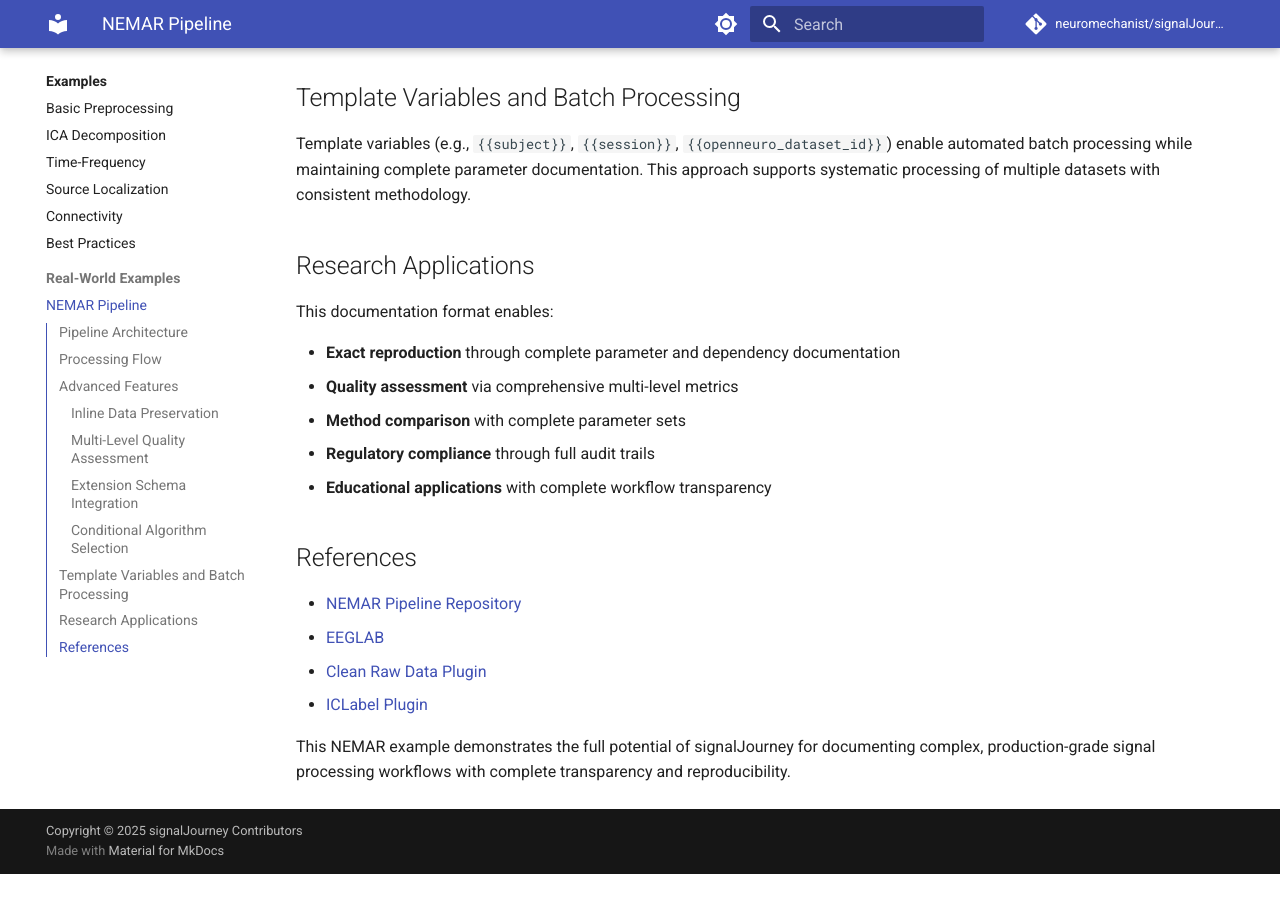
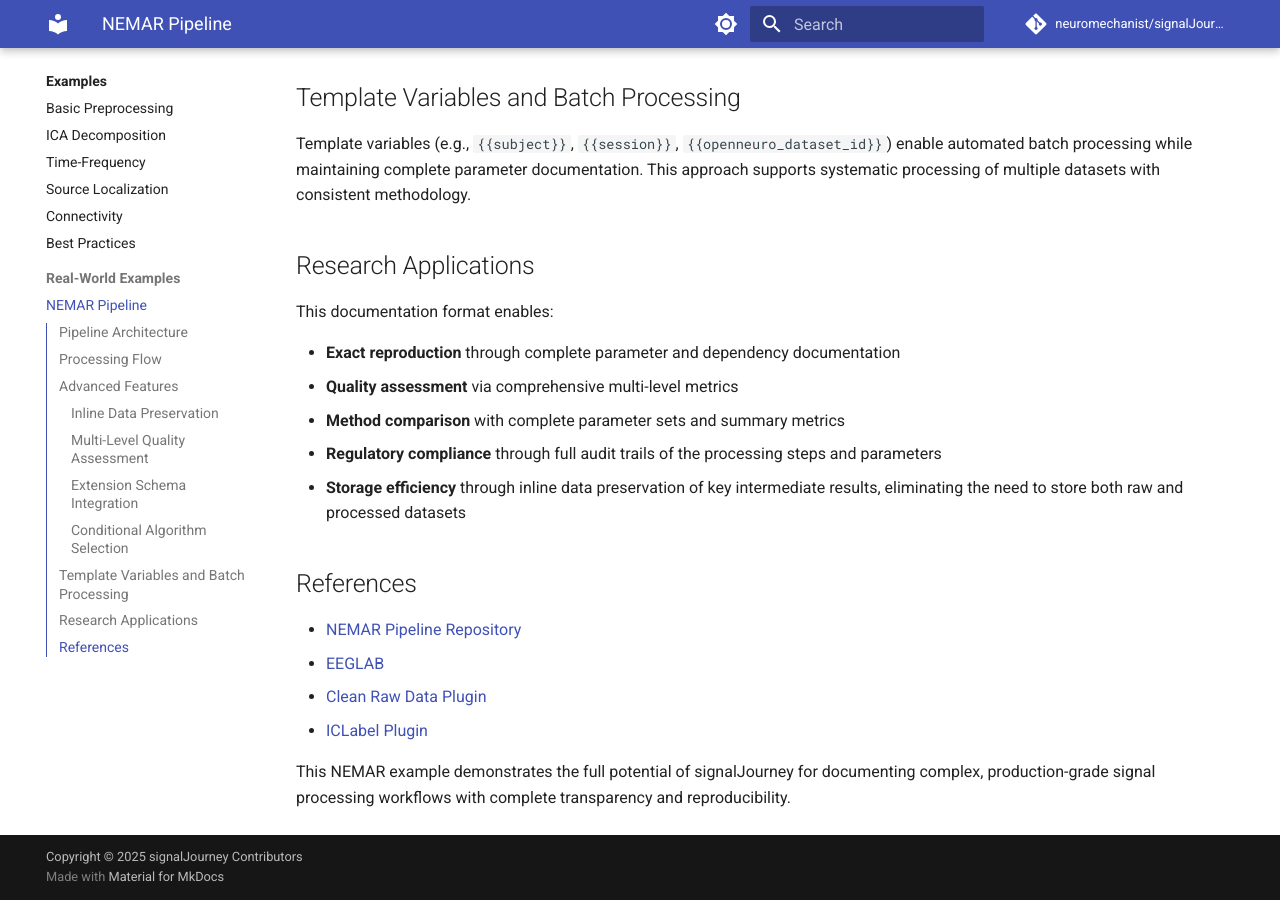
Before and after one commit to signalJourney/signalJourney, an MkDocs documentation site: the page built from docs/examples/real_world/nemar_pipeline.md, in a window 1280 px wide and 900 px high, scrolled down 3171 px. Built offline with MkDocs 1.6.1 and Material for MkDocs 9.7.7, drawn with Linux system fonts in a browser that asks for light colours; comment, search, counter and statistics services are not loaded; before the commit the page ends 4045 px from its top, so only the background shows below that.

Commit message:
update the applications

```diff
--- a/docs/examples/real_world/nemar_pipeline.md
+++ b/docs/examples/real_world/nemar_pipeline.md
@@ -152,9 +152,9 @@
 
 - **Exact reproduction** through complete parameter and dependency documentation
 - **Quality assessment** via comprehensive multi-level metrics
-- **Method comparison** with complete parameter sets
-- **Regulatory compliance** through full audit trails
-- **Educational applications** with complete workflow transparency
+- **Method comparison** with complete parameter sets and summary metrics
+- **Regulatory compliance** through full audit trails of the processing steps and parameters
+- **Storage efficiency** through inline data preservation of key intermediate results, eliminating the need to store both raw and processed datasets
 
 ## References
 
```
